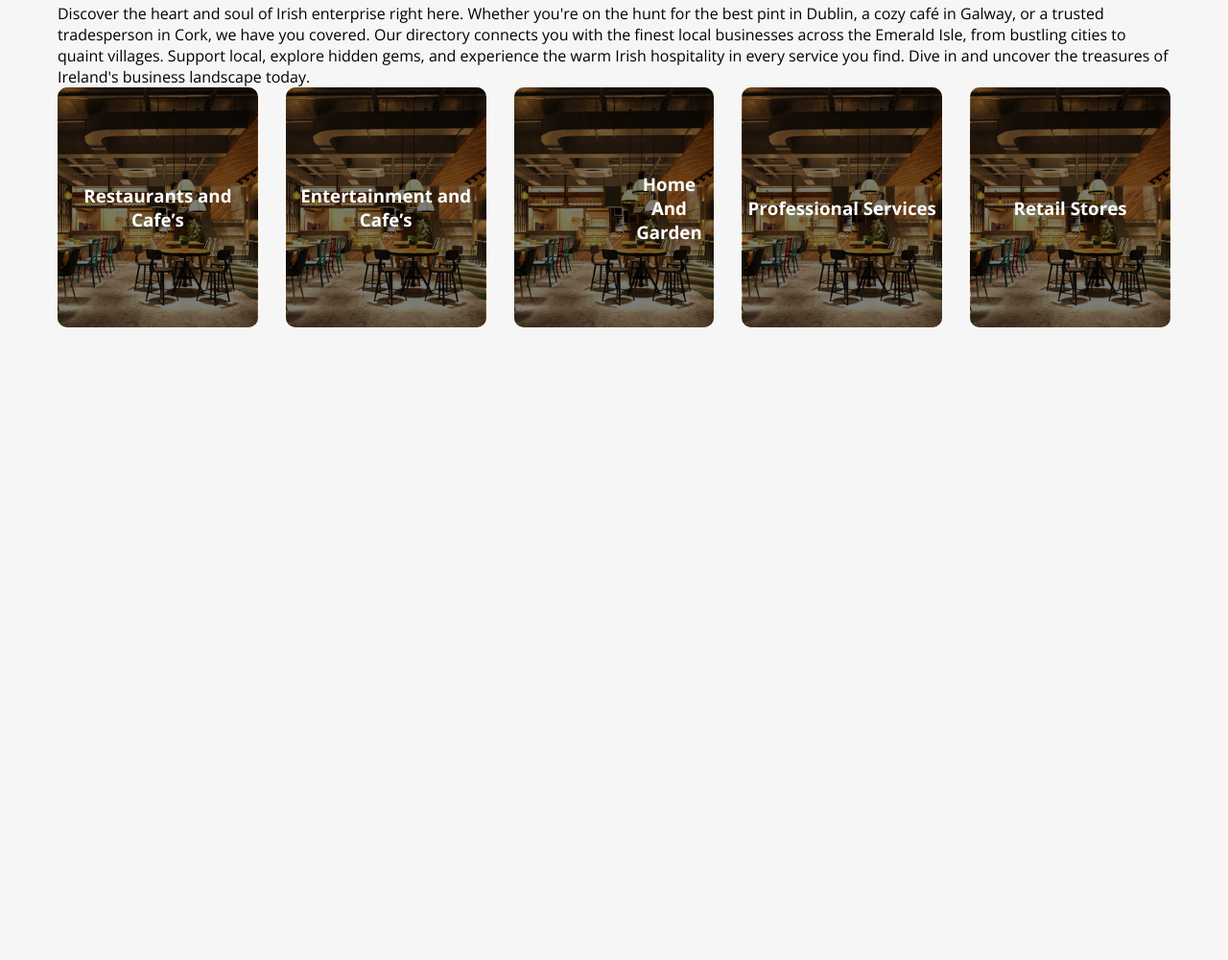
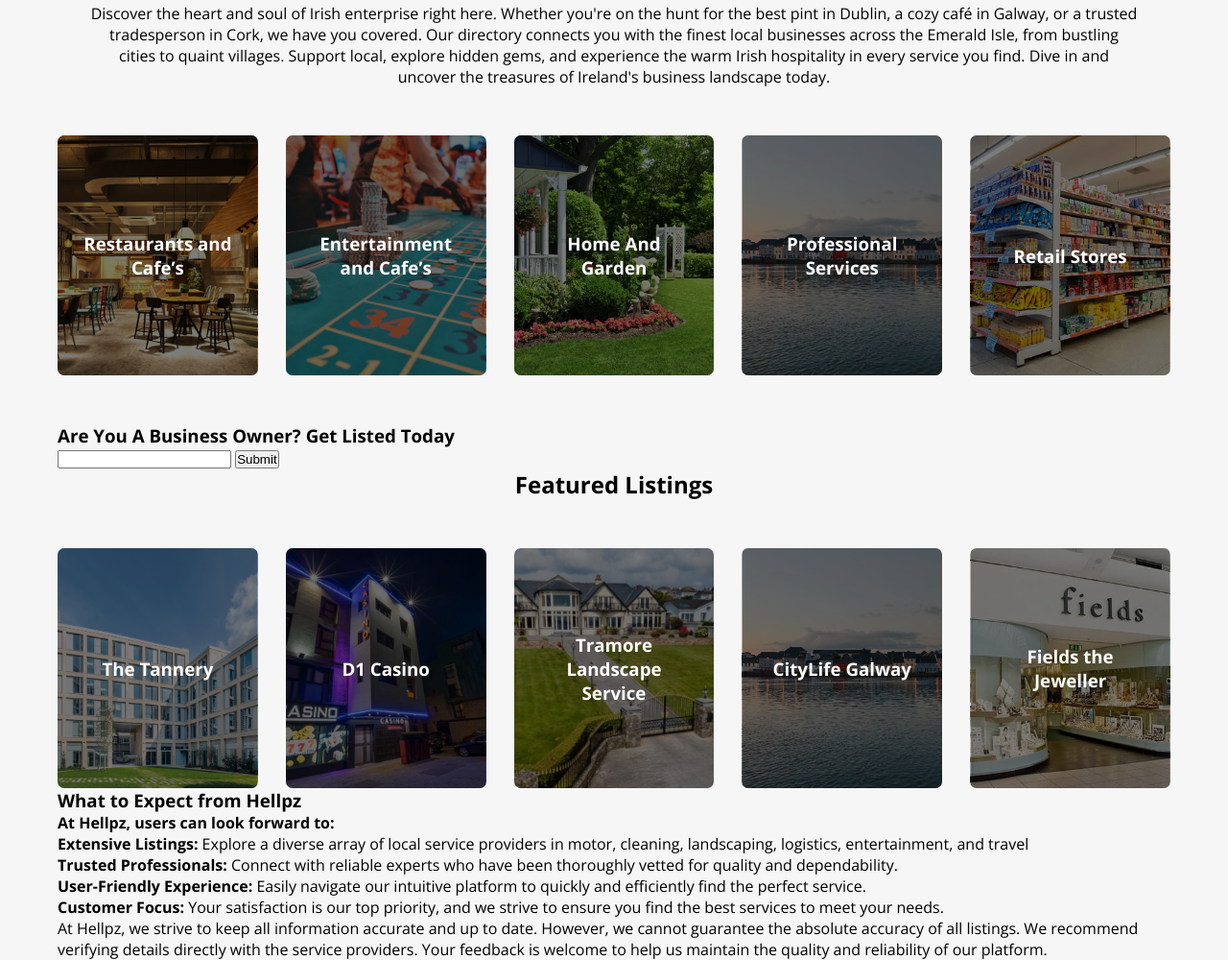
Before and after one commit to prvnavology/hellpz.com, a plain HTML site: page index.html in a window 1280 px wide. Shown: the part 698-1698 px from the top of the page at 96% size. Before the commit the page ends 1089 px from the top, so only its background shows below. Drawn offline with nearby package versions, Linux system fonts and the light colour scheme.

Commit message:
last commit of day

```diff
--- a/assets/css/style.css
+++ b/assets/css/style.css
@@ -27,7 +27,7 @@ ul {
     padding: 0;
     margin: 0;
     list-style-type: none;
-}
+ }
 
 a {
     text-decoration: none;
@@ -220,31 +220,42 @@ img {
 /* Banner Section  CSS End */
 
 /* Home Page Cards CSS Start */
-.home-page-cards-section{
+.home-page-cards-section {
     padding: 50px 0;
 }
-.home-page-cards-wrapper{
+
+.home-page-info-wrapper p {
+    max-width: 1094px;
+    margin: 0 auto;
+    text-align: center;
+}
+
+.home-page-cards-wrapper {
     display: flex;
     justify-content: space-between;
     align-items: center;
-   flex-wrap: wrap;
-gap: 10px;
+    flex-wrap: wrap;
+    gap: 10px;
+    padding-top: 50px;
 }
-.home-page-cards{
+
+.home-page-cards {
     width: 18%;
     position: relative;
-    border-radius: 10px;
+    border-radius: 7px;
     overflow: hidden;
+}
 
-}
 .home-page-cards-image {
     height: 250px;
-  width: 100%;
+    width: 100%;
 }
+
 .home-page-cards-image img {
     width: 100%;
     height: 100%;
 }
+
 .home-page-cards-text {
     text-align: center;
     position: absolute;
@@ -259,18 +270,46 @@ gap: 10px;
     align-items: center;
     justify-content: center;
 }
-.home-page-cards-text a{
+
+.home-page-cards-text a {
     display: flex;
     justify-content: center;
     align-items: center;
     width: 100%;
     height: 100%;
-    cursor:pointer;
+    cursor: pointer;
+}
+
+.home-page-cards-text h3 {
+    max-width: 155px;
+    margin: 0 auto;
+    text-align: center;
+}
+
+/* Home Page Cards CSS End*/
+
+/* Featured Listings CSS Start */
+.featured-listings-cards-wrapper {
+    display: flex;
+    justify-content: space-between;
+    align-items: center;
+    flex-wrap: wrap;
+    gap: 10px;
+    padding-top: 50px;
+}
+
+.featured-listings-wrapper h2 {
+    text-align: center;
+}
+
+/* Featured Listings CSS End */
+
+/* What To Expect CSS Start */
+.heading-like {
+    font-weight: 700;
+    color: #000;
 }
 
 
 
-
-
-
-/* Home Page Cards CSS End*/
+/* What To Expect CSS End */
--- a/index.html
+++ b/index.html
@@ -76,36 +76,42 @@
             </a></div>
         </div>
         <div class="home-page-cards">
-          <div class="home-page-cards-image"><img src="./assets/images/restaurant-card-image.jpg" alt="card-image">
+          <div class="home-page-cards-image"><img src="./assets/images/casino-card-image.png" alt="card-image">
           </div>
           <div class="home-page-cards-text"><a href="">
               <h3>Entertainment
-              and Cafe’s</h3></a>
+                and Cafe’s</h3>
+            </a>
           </div>
         </div>
         <div class="home-page-cards">
-          <div class="home-page-cards-image"><img src="./assets/images/restaurant-card-image.jpg" alt="card-image">
+          <div class="home-page-cards-image"><img src="./assets/images/home-garden-card-image.png" alt="card-image">
           </div>
-          <div class="home-page-cards-text"><a href=""></a>
+          <div class="home-page-cards-text"><a href="">
               <h3>Home And
                 Garden
               </h3>
+            </a>
           </div>
         </div>
         <div class="home-page-cards">
-          <div class="home-page-cards-image"><img src="./assets/images/restaurant-card-image.jpg" alt="card-image">
+          <div class="home-page-cards-image"><img src="./assets/images/galway-card-image.png" alt="card-image">
           </div>
           <div class="home-page-cards-text">
+            <a href="">
               <h3>Professional
                 Services
               </h3>
+            </a>
           </div>
         </div>
         <div class="home-page-cards">
-          <div class="home-page-cards-image"><img src="./assets/images/restaurant-card-image.jpg" alt="card-image">
+          <div class="home-page-cards-image"><img src="./assets/images/retail-store-card-image.png  " alt="card-image">
           </div>
           <div class="home-page-cards-text">
+            <a href="">
               <h3>Retail Stores</h3>
+            </a>
           </div>
         </div>
       </div>
@@ -113,6 +119,125 @@
     </div>
   </section>
   <!-- Home Page Cards Section Start -->
+
+<section class="home-signup-field">
+<div class="container">
+<div class="home-signup-wrapper">
+<h3>Are You A Business Owner? Get Listed Today</h3>
+<div class="home-signup-input-wrapper">
+  <input type="text" class="home-signup">
+  <input type="submit" value="Submit">
+</div>
+</div>
+</div>
+</section>
+
+
+
+  <!-- Featured listings Section Start -->
+  <section class="featured-listings-section">
+    <div class="container">
+      <div class="featured-listings-wrapper">
+        <h2>Featured Listings</h2>
+        <div class="featured-listings-cards-wrapper">
+          <div class="home-page-cards">
+            <div class="home-page-cards-image"><img src="./assets/images/tannery.jpg" alt="card-image">
+            </div>
+            <div class="home-page-cards-text"><a href="">
+                <h3>The Tannery</h3>
+              </a></div>
+          </div>
+          <div class="home-page-cards">
+            <div class="home-page-cards-image"><img src="./assets/images/d1-casino-card-image.jpg" alt="card-image">
+            </div>
+            <div class="home-page-cards-text"><a href="">
+                <h3>D1 Casino</h3>
+              </a>
+            </div>
+          </div>
+          <div class="home-page-cards">
+            <div class="home-page-cards-image"><img src="./assets/images/tramore-card-image.jpg" alt="card-image">
+            </div>
+            <div class="home-page-cards-text"><a href="">
+                <h3>Tramore Landscape Service</h3>
+              </a>
+            </div>
+          </div>
+          <div class="home-page-cards">
+            <div class="home-page-cards-image"><img src="./assets/images/galway-card-image.png" alt="card-image">
+            </div>
+            <div class="home-page-cards-text">
+              <a href="">
+                <h3>CityLife Galway
+                </h3>
+              </a>
+            </div>
+          </div>
+          <div class="home-page-cards">
+            <div class="home-page-cards-image"><img src="./assets/images/field-jeweller-card-image.jpg"
+                alt="card-image">
+            </div>
+            <div class="home-page-cards-text">
+              <a href="">
+                <h3>Fields the Jeweller</h3>
+              </a>
+            </div>
+          </div>
+        </div>
+      </div>
+    </div>
+    </div>
+  </section>
+  <!-- Home Page Cards Section Start -->
+
+  <!-- What To Expect Section Start -->
+  <section class="what-to-expect">
+    <div class="container">
+      <div class="what-to-expect-wrapper">
+        <h3>What to Expect from Hellpz</h3>
+        <h4>At Hellpz, users can look forward to:</h4>
+        <ul>
+          <li>
+            <span class="heading-like">Extensive Listings:</span> Explore a diverse array of local service providers in
+            motor,
+            cleaning, landscaping, logistics, entertainment, and travel
+          </li>
+          <li>
+            <span class="heading-like">Trusted Professionals:</span> Connect with reliable experts who have been
+            thoroughly
+            vetted for quality and dependability.
+          </li>
+          <li>
+            <span class="heading-like">User-Friendly Experience: </span> Easily navigate our intuitive platform to
+            quickly and
+            efficiently find the perfect service.
+          </li>
+          <li>
+            <span class="heading-like">Customer Focus: </span> Your satisfaction is our top priority, and we strive to
+            ensure you
+            find the best services to meet your needs.
+          </li>
+        </ul>
+      </div>
+    </div>
+  </section>
+  <!-- What To Expect Section Start -->
+
+
+  <!-- Disclaimer Section Start -->
+  <div class="disclaimer">
+    <div class="container">
+      <div class="disclaimer-wrapper">
+        <p>At Hellpz, we strive to keep all information accurate and up to date. However, we cannot
+          guarantee the absolute accuracy of all listings. We recommend verifying details directly with
+          the service providers. Your feedback is welcome to help us maintain the quality and reliability
+          of our platform.</p>
+      </div>
+    </div>
+  </div>
+  <!-- Disclaimer Section Start -->
+
+
 
 
 
```
Also changed, not shown: assets/images/casino-card-image.png (added), assets/images/citylife-galway-card-image.jpg (added), assets/images/d1-casino-card-image.jpg (added), assets/images/field-jeweller-card-image.jpg (added), assets/images/galway-card-image.png (added), assets/images/home-garden-card-image.png (added), assets/images/retail-store-card-image.png (added), assets/images/tramore-card-image.jpg (added). Lines whose indentation alone changed are shown as unchanged.
